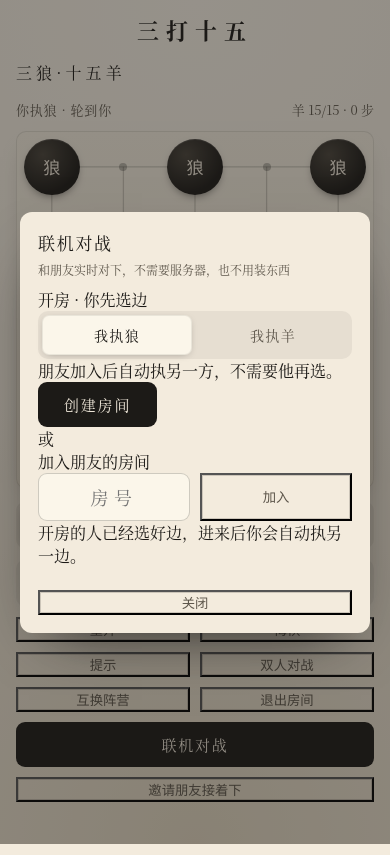
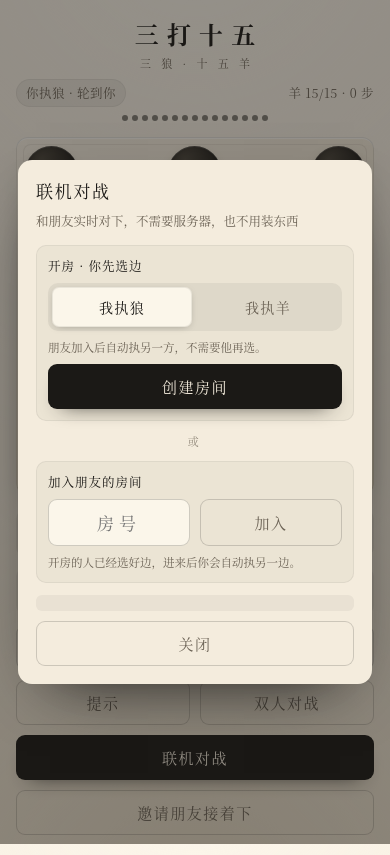
Before and after one commit to vanessa-dev2026/sanzida15, a website: page docs/index.html in a window 390 px wide. Both pictures are taken after a click on the button "联机对战". Drawn offline with Linux system fonts and the light colour scheme.

Commit message:
Refactor style.css for design updates and responsiveness
Updated CSS variables, layout, and styles for improved design and responsiveness.

```diff
--- a/docs/web/style.css
+++ b/docs/web/style.css
@@ -1,14 +1,19 @@
 :root {
-  --paper: #f3ebdd;
-  --paper-2: #e9dfcc;
-  --ink: #1c1a17;
-  --ink-soft: #5d564b;
-  --red: #b02e24;
-  --gold: #c49c2c;
-  --sheep: #fbf7ee;
+  --paper: #f4ecdd;
+  --paper-2: #eadfc9;
+  --paper-3: #fbf6ea;
+  --ink: #1b1916;
+  --ink-soft: #6a6154;
+  --line: rgba(27, 25, 22, 0.14);
+  --red: #a8322a;
+  --gold: #b8912f;
+  --sheep: #fdfaf2;
+  --radius: 12px;
 }
 
 * { box-sizing: border-box; -webkit-tap-highlight-color: transparent; }
+
+[hidden] { display: none !important; }
 
 html, body {
   margin: 0;
@@ -20,39 +25,99 @@ html, body {
 
 body {
   background-image:
-    radial-gradient(circle at 50% 0%, #fbf5e9 0%, transparent 60%),
-    radial-gradient(circle at 50% 100%, #e3d8c2 0%, transparent 55%);
+    radial-gradient(circle at 50% -10%, #fdf7ec 0%, transparent 58%),
+    radial-gradient(circle at 50% 110%, #e2d6bf 0%, transparent 52%);
+  background-attachment: fixed;
 }
 
 .app {
-  max-width: 560px;
+  max-width: 520px;
   margin: 0 auto;
-  padding: 14px 16px calc(18px + env(safe-area-inset-bottom));
+  padding: 16px 16px calc(20px + env(safe-area-inset-bottom));
   display: flex;
   flex-direction: column;
-  gap: 12px;
+  gap: 14px;
   min-height: 100vh;
 }
 
+/* ---------------- 顶部 ---------------- */
+
+.hud { display: flex; flex-direction: column; gap: 8px; }
+
+.brand { text-align: center; position: relative; }
+
 .hud h1 {
   margin: 0;
-  font-size: 22px;
-  letter-spacing: 0.32em;
+  font-size: 24px;
+  letter-spacing: 0.34em;
   font-weight: 600;
-  text-align: center;
+  text-indent: 0.34em;
+}
+
+.tagline {
+  margin: 4px 0 0;
+  font-size: 11px;
+  letter-spacing: 0.34em;
+  text-indent: 0.34em;
+  color: var(--ink-soft);
 }
 
 .hud-line {
   display: flex;
   justify-content: space-between;
-  align-items: baseline;
-  margin-top: 6px;
-  font-size: 13px;
+  align-items: center;
+  gap: 10px;
+  font-size: 12.5px;
   color: var(--ink-soft);
 }
 
-.status { letter-spacing: 0.06em; }
-.counter { font-variant-numeric: tabular-nums; }
+.status {
+  letter-spacing: 0.04em;
+  padding: 5px 10px;
+  border-radius: 999px;
+  background: rgba(27, 25, 22, 0.06);
+  box-shadow: inset 0 0 0 1px rgba(27, 25, 22, 0.05);
+  max-width: 74%;
+  overflow: hidden;
+  text-overflow: ellipsis;
+  white-space: nowrap;
+}
+
+.counter { font-variant-numeric: tabular-nums; letter-spacing: 0.04em; }
+
+.pips {
+  display: flex;
+  justify-content: center;
+  gap: 4px;
+  height: 8px;
+}
+
+.pip {
+  width: 6px;
+  height: 6px;
+  border-radius: 50%;
+  background: var(--ink);
+  opacity: 0.55;
+  transition: opacity 200ms ease, transform 200ms ease;
+}
+
+.pip.out {
+  opacity: 0.12;
+  transform: scale(0.7);
+}
+
+.matchup {
+  align-self: center;
+  font-size: 12px;
+  letter-spacing: 0.06em;
+  color: var(--red);
+  padding: 4px 12px;
+  border-radius: 999px;
+  background: rgba(168, 50, 42, 0.07);
+  box-shadow: inset 0 0 0 1px rgba(168, 50, 42, 0.18);
+}
+
+/* ---------------- 棋盘 ---------------- */
 
 .board-wrap { position: relative; }
 
@@ -60,13 +125,23 @@ body {
   position: relative;
   width: 100%;
   aspect-ratio: 1 / 1;
-  border-radius: 10px;
-  background:
-    linear-gradient(180deg, #f7f0e2 0%, #efe5d2 100%);
+  border-radius: var(--radius);
+  background: linear-gradient(160deg, #f9f2e4 0%, #efe4cf 58%, #e8dcc3 100%);
   box-shadow:
-    inset 0 0 0 1px rgba(28, 26, 23, 0.10),
-    0 10px 24px -16px rgba(28, 26, 23, 0.5);
+    inset 0 0 0 1px rgba(27, 25, 22, 0.10),
+    inset 0 2px 0 rgba(255, 255, 255, 0.55),
+    0 16px 34px -20px rgba(27, 25, 22, 0.55);
   overflow: hidden;
+  touch-action: manipulation;
+}
+
+.board::after {
+  content: "";
+  position: absolute;
+  inset: 7px;
+  border-radius: 8px;
+  box-shadow: inset 0 0 0 1px rgba(27, 25, 22, 0.07);
+  pointer-events: none;
 }
 
 .lattice { position: absolute; inset: 0; width: 100%; height: 100%; }
@@ -87,62 +162,94 @@ body {
   display: grid;
   place-items: center;
   cursor: pointer;
+  touch-action: manipulation;
+  border-radius: 8px;
 }
 
 .point::before {
   content: "";
-  width: 8px;
-  height: 8px;
+  width: 7px;
+  height: 7px;
   border-radius: 50%;
-  background: rgba(28, 26, 23, 0.28);
+  background: rgba(27, 25, 22, 0.26);
+}
+
+.point.last-from {
+  background: radial-gradient(circle at 50% 50%, rgba(184, 145, 47, 0.18), transparent 64%);
+}
+
+.point.last-to {
+  background: radial-gradient(circle at 50% 50%, rgba(168, 50, 42, 0.16), transparent 64%);
 }
 
 .piece {
   position: absolute;
-  width: 78%;
+  width: 74%;
   aspect-ratio: 1 / 1;
   border-radius: 50%;
   display: grid;
   place-items: center;
-  font-size: clamp(13px, 4.4vw, 19px);
+  font-size: clamp(13px, 4.2vw, 18px);
   letter-spacing: 0;
   transition: transform 120ms ease, box-shadow 120ms ease;
 }
 
 .point.wolf .piece {
-  background: radial-gradient(circle at 34% 28%, #4a453c, var(--ink) 70%);
-  color: #f3ebdd;
-  box-shadow: 0 4px 10px -4px rgba(0, 0, 0, 0.6), inset 0 1px 0 rgba(255, 255, 255, 0.12);
+  background: radial-gradient(circle at 32% 26%, #4b463c, #1b1916 72%);
+  color: #f2e9d8;
+  box-shadow:
+    0 5px 12px -5px rgba(0, 0, 0, 0.7),
+    inset 0 1px 0 rgba(255, 255, 255, 0.14),
+    inset 0 -2px 6px rgba(0, 0, 0, 0.5);
 }
 
 .point.sheep .piece {
-  background: radial-gradient(circle at 34% 28%, #ffffff, var(--sheep) 72%);
-  color: #6b6253;
-  box-shadow: inset 0 0 0 1px rgba(28, 26, 23, 0.22), 0 2px 6px -3px rgba(0, 0, 0, 0.35);
+  background: radial-gradient(circle at 34% 26%, #ffffff, var(--sheep) 72%);
+  color: #6d6453;
+  box-shadow:
+    inset 0 0 0 1px rgba(27, 25, 22, 0.16),
+    0 3px 7px -4px rgba(0, 0, 0, 0.38);
+}
+
+.point.sheep .piece::after {
+  content: "";
+  position: absolute;
+  inset: 14%;
+  border-radius: 50%;
+  box-shadow: inset 0 0 0 1px rgba(27, 25, 22, 0.07);
+  pointer-events: none;
 }
 
 .point.selected .piece {
-  transform: scale(1.08);
-  box-shadow: 0 0 0 3px var(--gold), 0 6px 14px -6px rgba(0, 0, 0, 0.5);
+  transform: scale(1.06);
+  box-shadow:
+    0 0 0 3px var(--gold),
+    0 7px 16px -7px rgba(0, 0, 0, 0.55);
 }
 
 .point.target::after,
 .point.capture-target::after {
   content: "";
   position: absolute;
-  width: 26%;
+  width: 24%;
   aspect-ratio: 1 / 1;
   border-radius: 50%;
 }
 
 .point.target::after {
-  background: rgba(28, 26, 23, 0.18);
-  box-shadow: inset 0 0 0 1px rgba(28, 26, 23, 0.25);
+  background: rgba(27, 25, 22, 0.16);
+  box-shadow: inset 0 0 0 1px rgba(27, 25, 22, 0.22);
 }
 
 .point.capture-target::after {
-  background: rgba(176, 46, 36, 0.20);
+  background: rgba(168, 50, 42, 0.18);
   box-shadow: 0 0 0 2px var(--red);
+  animation: capture 1.1s ease-in-out infinite alternate;
+}
+
+@keyframes capture {
+  from { box-shadow: 0 0 0 2px rgba(168, 50, 42, 0.55); }
+  to { box-shadow: 0 0 0 2px rgba(168, 50, 42, 0.95), 0 0 0 6px rgba(168, 50, 42, 0.12); }
 }
 
 .point.hint .piece,
@@ -152,36 +259,63 @@ body {
 
 @keyframes pulse {
   from { filter: brightness(1); }
-  to { filter: brightness(1.25); }
+  to { filter: brightness(1.28); }
 }
+
+@keyframes flashMine {
+  0% { box-shadow: 0 0 0 0 rgba(184, 145, 47, 0.95); }
+  100% { box-shadow: 0 0 0 20px rgba(184, 145, 47, 0); }
+}
+
+@keyframes flashOpp {
+  0% { box-shadow: 0 0 0 0 rgba(168, 50, 42, 0.95); }
+  100% { box-shadow: 0 0 0 20px rgba(168, 50, 42, 0); }
+}
+
+.point.flash-mine .piece { animation: flashMine 0.75s ease-out; }
+.point.flash-opp .piece { animation: flashOpp 0.75s ease-out; }
+
+/* ---------------- 终局 ---------------- */
 
 .overlay {
   position: absolute;
   inset: 0;
   display: grid;
   place-items: center;
-  background: rgba(243, 235, 221, 0.82);
-  backdrop-filter: blur(2px);
-  border-radius: 10px;
+  background: rgba(244, 236, 221, 0.84);
+  backdrop-filter: blur(3px);
+  border-radius: var(--radius);
+  z-index: 2;
 }
-
-.overlay[hidden] { display: none; }
 
 .overlay-card {
   text-align: center;
-  padding: 22px 26px;
-  border-radius: 12px;
-  background: #fbf6ea;
-  box-shadow: 0 18px 40px -24px rgba(0, 0, 0, 0.55), inset 0 0 0 1px rgba(28, 26, 23, 0.10);
+  padding: 24px 28px;
+  border-radius: 14px;
+  background: var(--paper-3);
+  box-shadow:
+    0 22px 46px -26px rgba(0, 0, 0, 0.6),
+    inset 0 0 0 1px rgba(27, 25, 22, 0.10);
+  animation: pop 240ms ease-out;
+}
+
+@keyframes pop {
+  from { transform: scale(0.94); opacity: 0; }
+  to { transform: scale(1); opacity: 1; }
 }
 
 .overlay-title {
-  font-size: 26px;
+  font-size: 28px;
   letter-spacing: 0.3em;
+  text-indent: 0.3em;
   margin-bottom: 6px;
 }
 
-.overlay-sub { font-size: 13px; color: var(--ink-soft); margin-bottom: 16px; }
+.overlay-sub { font-size: 13px; color: var(--ink-soft); margin-bottom: 18px; }
+
+.overlay-actions { display: flex; gap: 10px; justify-content: center; }
+
+/* ---------------- 按钮 ---------------- */
 
 .controls { display: flex; flex-direction: column; gap: 10px; }
 
@@ -192,7 +326,7 @@ body {
   gap: 6px;
   padding: 4px;
   border-radius: 10px;
-  background: rgba(28, 26, 23, 0.06);
+  background: rgba(27, 25, 22, 0.06);
 }
 
 .seg-btn {
@@ -205,36 +339,40 @@ body {
   font-size: 14px;
   letter-spacing: 0.1em;
   cursor: pointer;
+  transition: background 140ms ease, color 140ms ease;
+  touch-action: manipulation;
 }
 
 .seg-btn.active {
-  background: #fbf6ea;
+  background: var(--paper-3);
   color: var(--ink);
-  box-shadow: 0 2px 8px -4px rgba(0, 0, 0, 0.4), inset 0 0 0 1px rgba(28, 26, 23, 0.08);
+  box-shadow: 0 2px 8px -4px rgba(0, 0, 0, 0.4), inset 0 0 0 1px rgba(27, 25, 22, 0.08);
 }
+
+.seg-btn:disabled { opacity: 0.5; cursor: default; }
 
 .row { display: grid; grid-template-columns: 1fr 1fr; gap: 10px; }
 
-.ghost, .ghost.on {
-  background: var(--ink);
-  color: var(--paper);
-  box-shadow: none;
-}
-
+.ghost,
 .primary {
   border: 0;
   padding: 12px;
   border-radius: 9px;
   font: inherit;
   font-size: 15px;
-  letter-spacing: 0.12em;
+  letter-spacing: 0.1em;
   cursor: pointer;
+  touch-action: manipulation;
+  transition: transform 100ms ease, background 140ms ease, box-shadow 140ms ease;
 }
+
+.ghost:active,
+.primary:active { transform: translateY(1px); }
 
 .ghost {
   background: transparent;
   color: var(--ink-soft);
-  box-shadow: inset 0 0 0 1px rgba(28, 26, 23, 0.18);
+  box-shadow: inset 0 0 0 1px rgba(27, 25, 22, 0.18);
 }
 
 .ghost.on {
@@ -247,35 +385,78 @@ body {
   background: var(--ink);
   color: var(--paper);
   padding: 12px 26px;
+  box-shadow: 0 10px 20px -14px rgba(27, 25, 22, 0.9);
 }
 
-@media (max-width: 380px) {
-  .hud h1 { font-size: 19px; }
-  .seg-btn { font-size: 13px; }
-}
+.primary[disabled],
+.ghost[disabled] { opacity: 0.45; }
 
-.ghost.wide { width: 100%; }
+.ghost.wide,
+.primary.wide { width: 100%; }
 
-.invite {
+/* ---------------- 弹层 ---------------- */
+
+.invite,
+.modal {
   position: fixed;
   inset: 0;
   display: grid;
   place-items: center;
-  padding: 20px;
-  background: rgba(28, 26, 23, 0.45);
+  padding: 18px;
+  background: rgba(27, 25, 22, 0.46);
   z-index: 10;
+  animation: fade 160ms ease-out;
 }
-.invite[hidden] { display: none; }
 
-.invite-card {
-  width: min(520px, 100%);
+.modal { z-index: 20; }
+
+@keyframes fade { from { opacity: 0; } to { opacity: 1; } }
+
+.invite-card,
+.modal-card {
+  width: min(480px, 100%);
+  max-height: 88vh;
+  overflow: auto;
   background: var(--paper);
-  border-radius: 12px;
+  border-radius: 14px;
   padding: 18px;
-  box-shadow: 0 24px 60px -30px rgba(0, 0, 0, 0.8);
+  box-shadow: 0 26px 64px -32px rgba(0, 0, 0, 0.85);
+  animation: pop 200ms ease-out;
 }
-.invite-title { font-size: 17px; letter-spacing: 0.1em; }
-.invite-hint { font-size: 12px; color: var(--ink-soft); margin: 6px 0 10px; }
+
+.invite-title,
+.modal-title { font-size: 17px; letter-spacing: 0.1em; }
+
+.invite-hint,
+.modal-sub {
+  font-size: 12.5px;
+  line-height: 1.6;
+  color: var(--ink-soft);
+  margin: 8px 0 14px;
+  white-space: pre-line;
+}
+
+.panel-block {
+  padding: 12px;
+  border-radius: 10px;
+  background: rgba(27, 25, 22, 0.04);
+  box-shadow: inset 0 0 0 1px rgba(27, 25, 22, 0.06);
+  display: flex;
+  flex-direction: column;
+  gap: 8px;
+}
+
+.block-label { font-size: 12.5px; color: var(--ink); letter-spacing: 0.08em; }
+.block-tip { font-size: 11.5px; color: var(--ink-soft); line-height: 1.5; }
+
+.panel-or {
+  text-align: center;
+  font-size: 11px;
+  letter-spacing: 0.3em;
+  color: var(--ink-soft);
+  margin: 12px 0;
+  opacity: 0.7;
+}
 
 .invite textarea {
   width: 100%;
@@ -283,8 +464,8 @@ body {
   font-size: 12px;
   line-height: 1.5;
   color: var(--ink);
-  background: #fbf6ea;
-  border: 1px solid rgba(28, 26, 23, 0.18);
+  background: var(--paper-3);
+  border: 1px solid rgba(27, 25, 22, 0.18);
   border-radius: 8px;
   padding: 10px;
   resize: none;
@@ -294,13 +475,62 @@ body {
 .code-input {
   width: 100%;
   font: inherit;
-  font-size: 18px;
+  font-size: 17px;
   letter-spacing: 0.3em;
   text-align: center;
   text-transform: uppercase;
   padding: 10px;
   border-radius: 9px;
-  border: 1px solid rgba(28, 26, 23, 0.2);
-  background: #fbf6ea;
+  border: 1px solid rgba(27, 25, 22, 0.2);
+  background: var(--paper-3);
   color: var(--ink);
 }
+
+.net-log {
+  margin: 12px 0 0;
+  padding: 8px;
+  max-height: 96px;
+  overflow: auto;
+  font-family: ui-monospace, Consolas, monospace;
+  font-size: 11px;
+  line-height: 1.5;
+  color: var(--ink-soft);
+  background: rgba(27, 25, 22, 0.05);
+  border-radius: 6px;
+  white-space: pre-wrap;
+}
+
+/* ---------------- 浮动提示 ---------------- */
+
+.toast {
+  position: fixed;
+  left: 50%;
+  bottom: calc(26px + env(safe-area-inset-bottom));
+  transform: translate(-50%, 14px);
+  max-width: min(88vw, 420px);
+  padding: 10px 18px;
+  border-radius: 999px;
+  background: rgba(27, 25, 22, 0.9);
+  color: var(--paper);
+  font-size: 13px;
+  letter-spacing: 0.04em;
+  text-align: center;
+  opacity: 0;
+  pointer-events: none;
+  transition: opacity 200ms ease, transform 200ms ease;
+  z-index: 30;
+}
+
+.toast.show { opacity: 1; transform: translate(-50%, 0); }
+
+@media (max-width: 380px) {
+  .hud h1 { font-size: 20px; }
+  .seg-btn { font-size: 13px; padding: 9px 4px; }
+  .ghost, .primary { font-size: 14px; padding: 11px; }
+  .app { gap: 11px; }
+}
+
+@media (prefers-reduced-motion: reduce) {
+  * { animation-duration: 0.01ms !important; animation-iteration-count: 1 !important; }
+  .toast, .ghost, .primary, .piece { transition: none; }
+}
```
